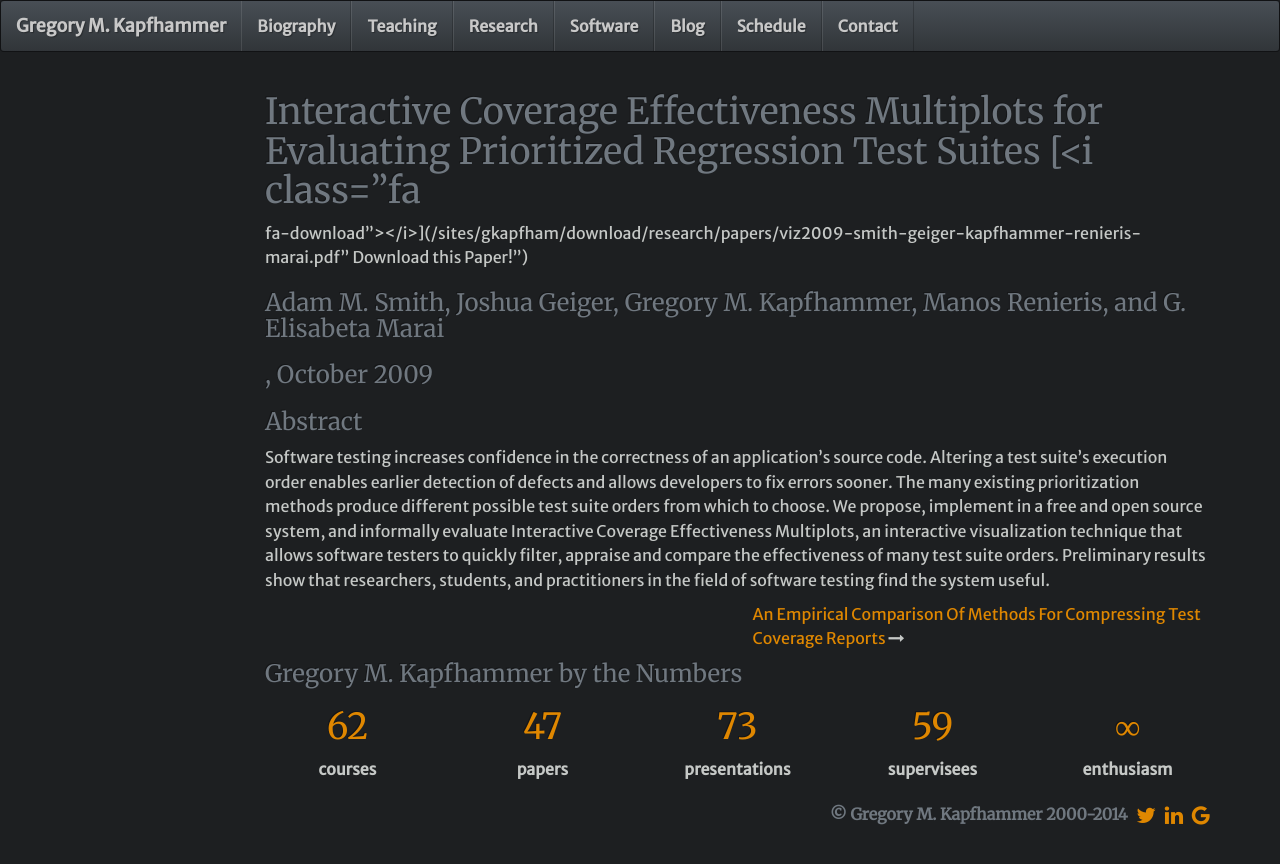
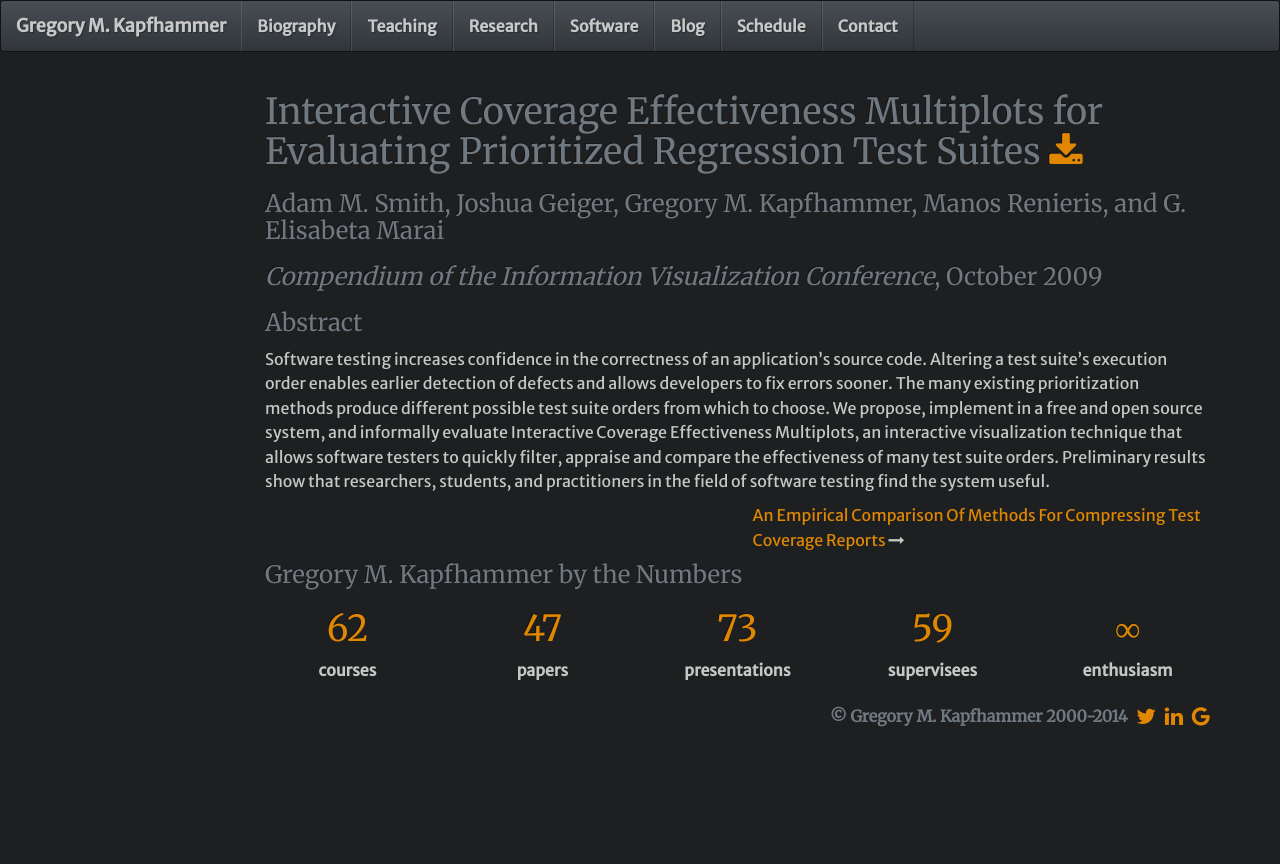
Before and after one commit to geerc/www, a Jekyll site: the page built from gkapfham/research/papers/Paper-VIZ2009.md, in a window 1280 px wide. Shown: the top 864 px of the page. Built offline with Jekyll 4.4.1, drawn with Linux system fonts in a browser that asks for light colours; nearby versions of some CDN libraries; Markdown is read by kramdown in place of the engine named in the settings; comment, search, counter and statistics services are not loaded.

Commit message:
Fixed a small mistake in the Paper-VIZ2009.md.

```diff
--- a/gkapfham/research/papers/Paper-VIZ2009.md
+++ b/gkapfham/research/papers/Paper-VIZ2009.md
@@ -11,12 +11,11 @@ paper: true
 backup: ../../../../../../
 ---
 
-## {{ page.title }} [<i class="fa
-fa-download"></i>]({{site.baseurl}}download/research/papers/viz2009-smith-geiger-kapfhammer-renieris-marai.pdf" Download this Paper!")
+## {{ page.title }} [<i class="fa fa-download"></i>]({{site.baseurl}}download/research/papers/viz2009-smith-geiger-kapfhammer-renieris-marai.pdf" Download this Paper!")
 
 ### {{page.authors }}
 
-### <em></em>, October 2009
+### <em>Compendium of the Information Visualization Conference</em>, October 2009
 
 ### Abstract
 
```
